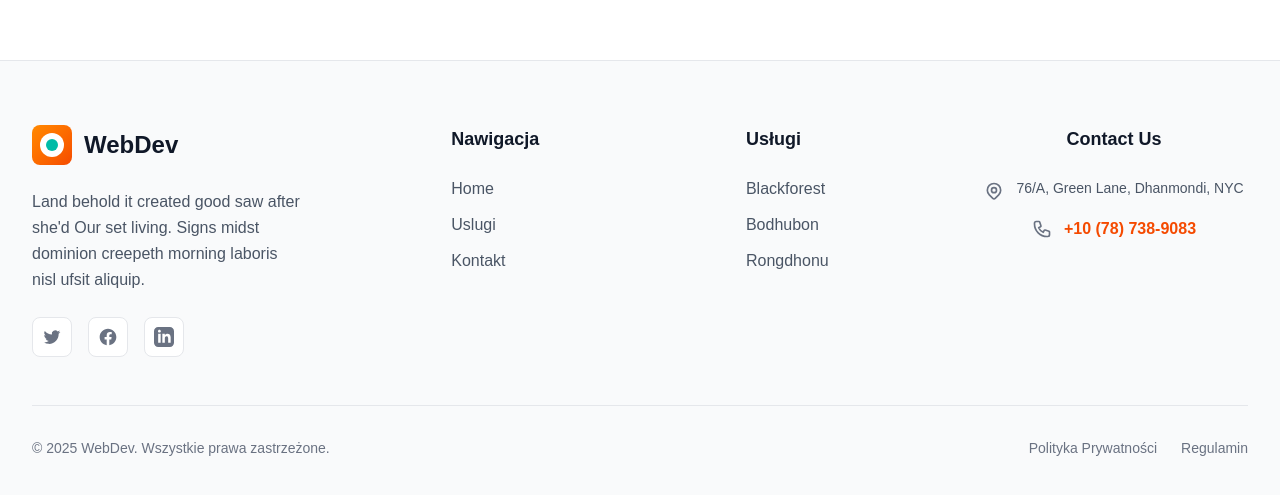
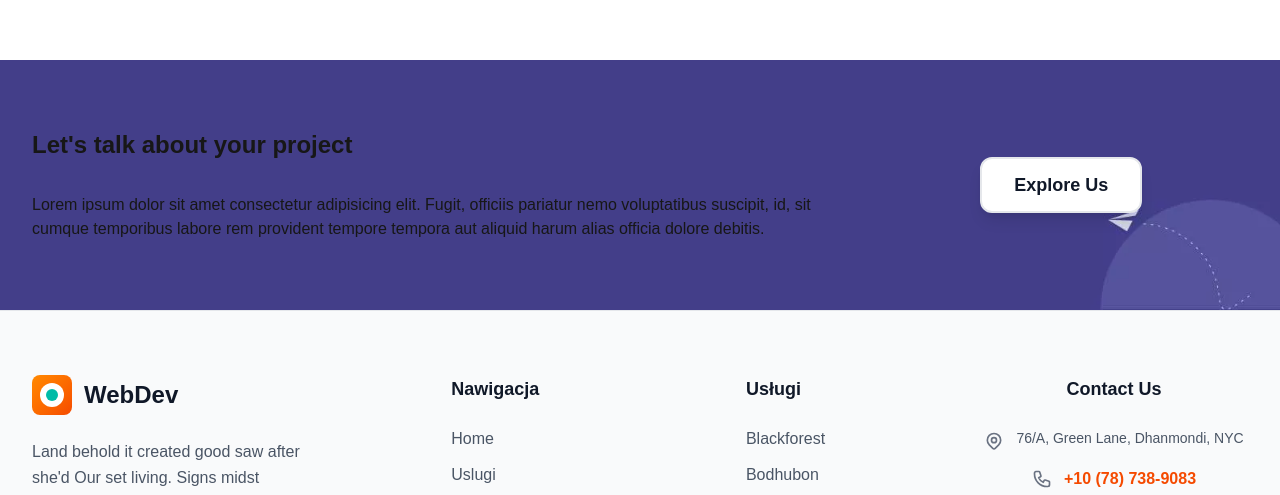
Before and after one commit to TDomagalski/uek_next.js, a Next.js app: page /uslugi in a window 1280 px wide. Shown: the part 800-1295 px from the top of the page. Built offline with nearby package versions, Linux system fonts and the light colour scheme.

Commit message:
fix: delete contactUs from page.js and add to layout.js

```diff
--- a/app/layout.jsx
+++ b/app/layout.jsx
@@ -2,6 +2,7 @@ import { Geist, Geist_Mono } from 'next/font/google';
 import './globals.css';
 
 import Navbar from '../components/Navbar';
+import ContactUs from '../components/ContactUs';
 import Footer from '@/components/Footer';
 
 const geistSans = Geist({
@@ -61,6 +62,7 @@ export default function RootLayout({ children }) {
       >
         <Navbar />
         {children}
+        <ContactUs />
         <Footer />
       </body>
     </html>
--- a/app/page.jsx
+++ b/app/page.jsx
@@ -1,6 +1,5 @@
 import Image from 'next/image';
 
-import ContactUs from '../components/ContactUs';
 import Button from '../components/ui/Buttons';
 
 export const metadata = {
@@ -240,7 +239,6 @@ export default function Home() {
           </div>
         </div>
       </section>
-      <ContactUs />
     </>
   );
 }
```
